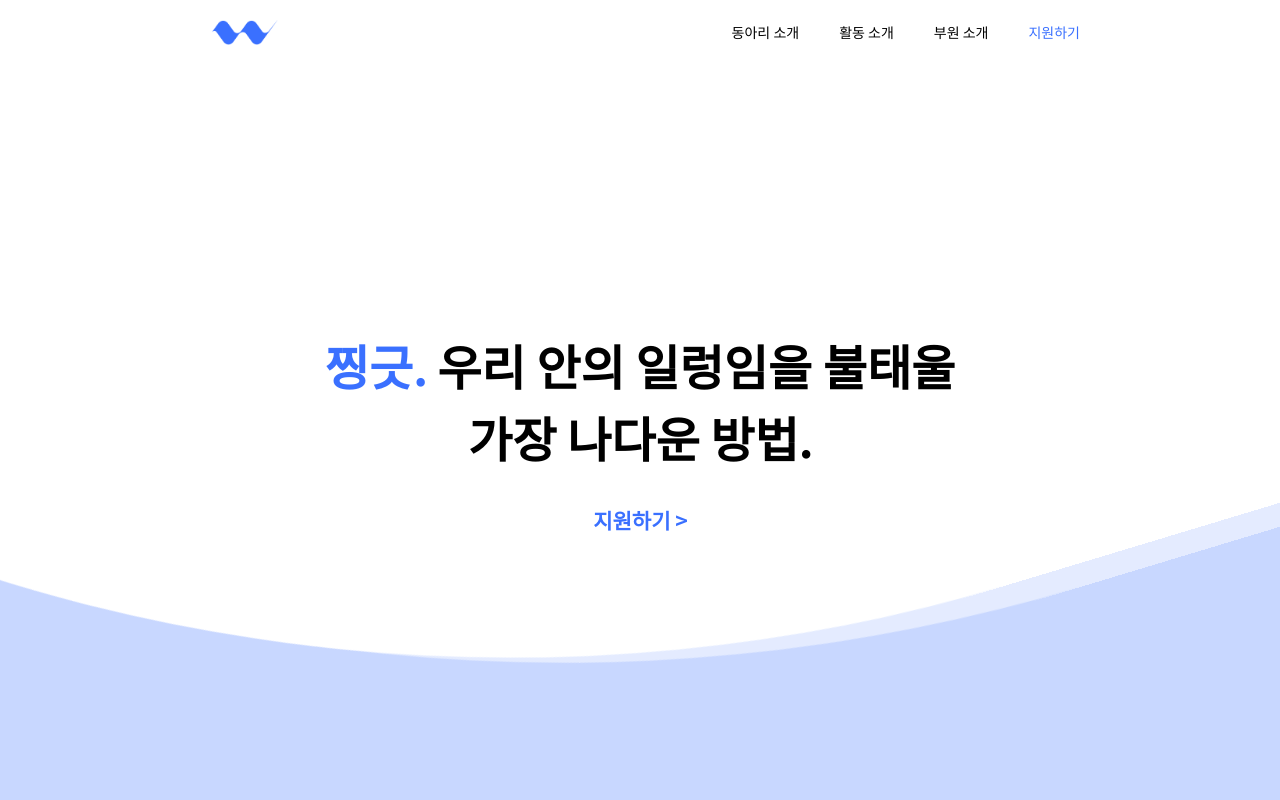
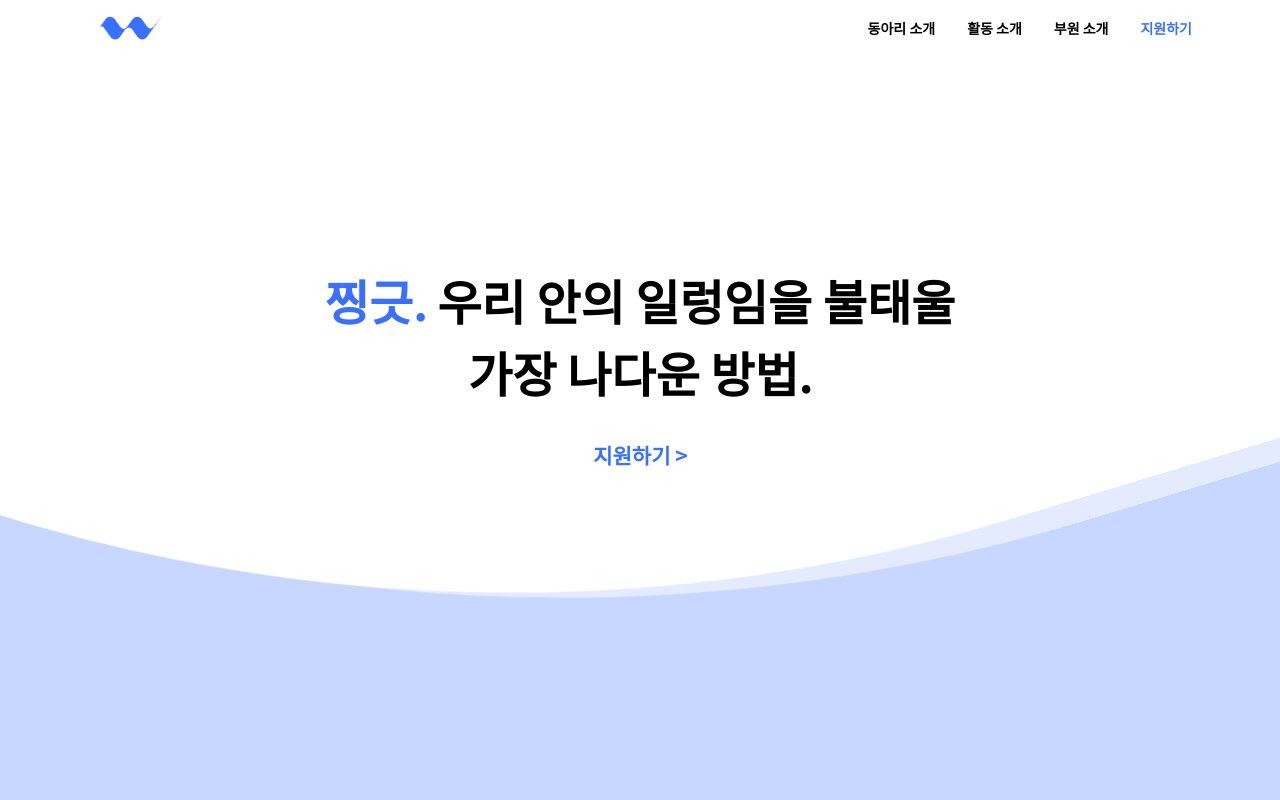
Before and after one commit to KMU-WINK/wink-official-frontend, a Next.js app: page / in a window 1280 px wide. Shown: the top 800 px of the page. Built offline with nearby package versions, Linux system fonts and the light colour scheme.

Commit message:
refactor: Edit TopBar css to tailwind

```diff
--- a/components/TopBar.tsx
+++ b/components/TopBar.tsx
@@ -1,15 +1,37 @@
 import Link from "next/link";
-import styles from "@/styles/TopBar.module.css";
 import Image from "next/image";
 import logo from "../public/logo.png";
 import { useEffect, useState } from "react";
 
-const TopBar = () => {
+function TopBar() {
   const [scrollY, setScrollY] = useState(0);
   const updateScroll = () => {
-    console.log(window.scrollY);
     setScrollY(window.scrollY);
   };
+
+  const navigations = [
+    {
+      title: "동아리 소개",
+      href: "/",
+      mobileHide: true,
+    },
+    {
+      title: "활동 소개",
+      href: "/",
+      mobileHide: true,
+    },
+    {
+      title: "부원 소개",
+      href: "/",
+      mobileHide: true,
+    },
+    {
+      title: "지원하기",
+      href: "/apply",
+      mobileHide: false,
+    },
+  ];
+
   useEffect(() => {
     const timer = setInterval(() => {
       window.addEventListener("scroll", updateScroll);
@@ -21,39 +43,39 @@ const TopBar = () => {
   }, []);
 
   return (
-    <div
-      className={`${styles.topbar}
-        ${scrollY !== 0 ? `${styles.topbar_under}` : ""}`}
+    <header
+      className={`fixed top-0 z-50 bg-white w-full h-14 flex items-center justify-center ${
+        scrollY !== 0 && " border-b"
+      }`}
     >
+      <div className="w-full max-w-6xl flex justify-between p-4 lg:p-6">
         <Link href={"/"} replace>
           <Image
-          className={styles.logo}
+            className="object-contain h-6"
             src={logo}
             alt="Logo of WINK"
             placeholder="blur"
-          width={89}
-          height={25}
+            height={24}
             priority
           />
         </Link>
-      <nav className={styles.center}>
-        <ul className={styles.item}>
-          <li>
-            <Link href={"/"}>동아리 소개</Link>
+        <nav className="flex justify-center items-center">
+          <ul className="flex justify-center items-center list-none gap-8">
+            {navigations.map((link) => (
+              <li
+                key={link.title}
+                className={`font-bold text-sm last:text-[#3a70ff] ${
+                  link.mobileHide && "hidden sm:block"
+                }`}
+              >
+                <Link href={link.href}>{link.title}</Link>
               </li>
-          <li>
-            <Link href={"/"}>활동 소개</Link>
-          </li>
-          <li>
-            <Link href={"/"}>부원 소개</Link>
-          </li>
-          <li>
-            <Link href={"/apply"}>지원하기</Link>
-          </li>
+            ))}
           </ul>
         </nav>
       </div>
+    </header>
   );
-};
+}
 
 export default TopBar;
--- a/src/styles/globals.css
+++ b/src/styles/globals.css
@@ -7,6 +7,7 @@
   padding: 0;
   margin: 0;
   font-family: "Noto Sans KR", sans-serif;
+  word-break: keep-all;
 }
 
 html,
--- a/tailwind.config.js
+++ b/tailwind.config.js
@@ -1,6 +1,6 @@
 /** @type {import('tailwindcss').Config} */
 module.exports = {
-  content: ["./src/**/*.{js,ts,jsx,tsx}"],
+  content: ["./src/**/*.{js,ts,jsx,tsx}", "./components/**/*.{js,ts,jsx,tsx}"],
   theme: {
     extend: {},
   },
```
Lines whose indentation alone changed are shown as unchanged.
